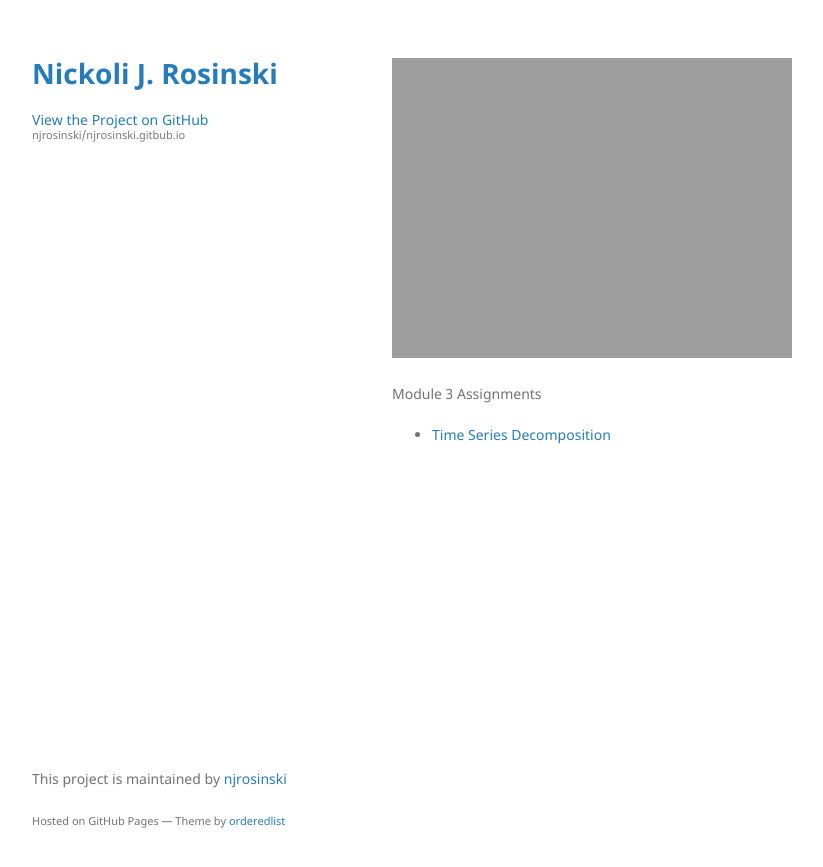
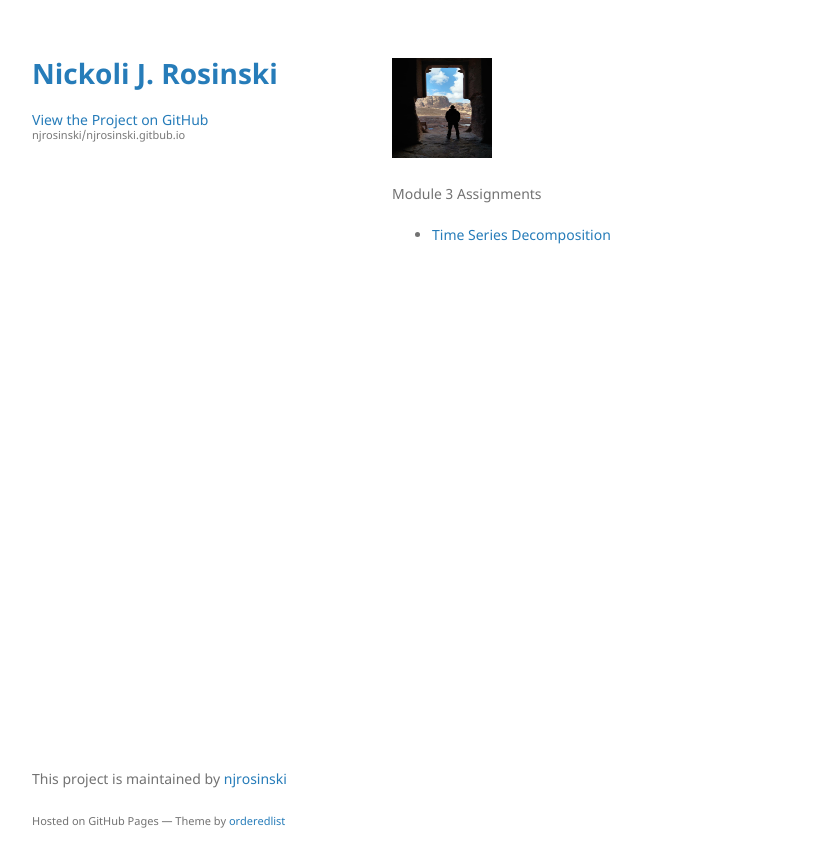
Before and after one commit to njrosinski/njrosinski.gitbub.io, a Jekyll site: the page built from index.md, in a window 1280 px wide. Shown: the top 867 px of the page, without its empty margins (178-1001 px from the left). Built offline with Jekyll 4.4.1, drawn with Linux system fonts in a browser that asks for light colours; our own code applies the rules of GitHub Pages for plain Markdown files.

Commit message:
Update index.md

```diff
--- a/index.md
+++ b/index.md
@@ -2,8 +2,7 @@
 Title:
 Description
 ---
-![Petra 2020](/images/petra.jpg =250x250)
-
+<img src="/images/petra.jpg" width="100" height="100">
 
 Module 3 Assignments
 - [Time Series Decomposition](/module3/index.md)
```
